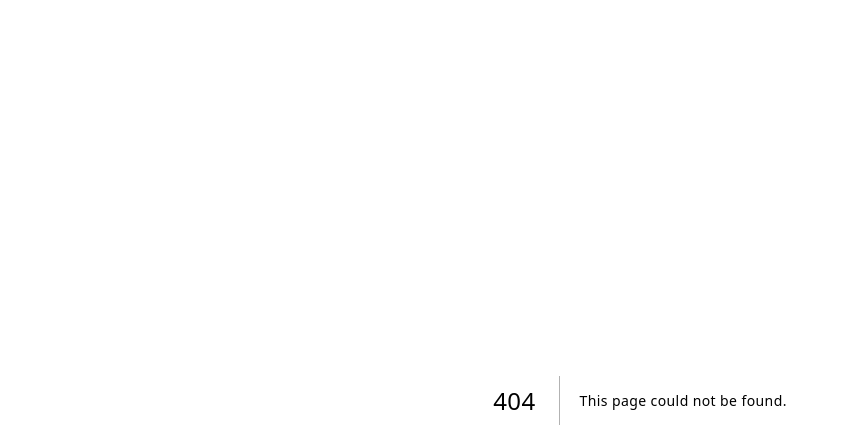
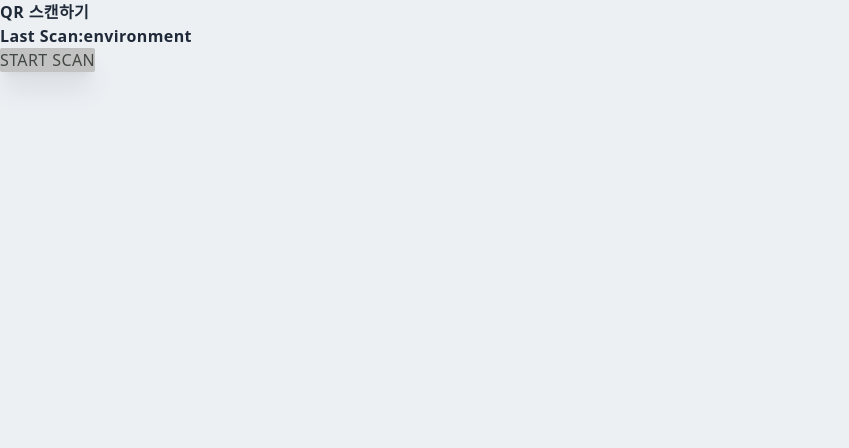
Before and after one commit to Stay-Mate/Stay-mate-client, a Next.js app: page /qrscan in a window 1280 px wide. Before the commit this address had no page. Shown: the top 448 px of the page, without its empty margins (0-849 px from the left). Built offline with nearby package versions, Linux system fonts and the light colour scheme.

Commit message:
FEAT : QR 카메라 추가

```diff
--- a/components/NavBar/index.tsx
+++ b/components/NavBar/index.tsx
@@ -38,6 +38,9 @@ const NavBar = () => {
         <ul className="hidden md:flex justify-between m-auto text-sm uppercase">
           <li className="mr-2 hover:text-[#B2A4FF] cursor-pointer">
             <Link href="/main">홈</Link>
+          </li>
+          <li className="mr-2 hover:text-[#B2A4FF] cursor-pointer">
+            <Link href="/qrscan">입소 인증하기</Link>
           </li>
           {isAdmin === "1" && isLoggedIn ? (
             <li className="mr-2 hover:text-[#B2A4FF] cursor-pointer">
@@ -100,6 +103,9 @@ const NavBar = () => {
               <li className="mr-2 hover:text-[#B2A4FF] cursor-pointer mb-4">
                 <Link href="/main">홈</Link>
               </li>
+              <li className="mr-2 hover:text-[#B2A4FF] cursor-pointer mb-4">
+                <Link href="/qrscan">입소 인증하기</Link>
+              </li>
               {isAdmin === "1" && isLoggedIn ? (
                 <li className="mr-2 hover:text-[#B2A4FF] cursor-pointer mb-4">
                   <Link href="/allenter">전체 입소현황</Link>
--- /dev/null
+++ b/components/Qrscan/index.tsx
@@ -0,0 +1,53 @@
+import React, { useState } from "react";
+import { QrReader } from "react-qr-reader";
+
+export const Qrscan = () => {
+  const [selected, setSelected] = useState<string>("environment");
+  const [startScan, setStartScan] = useState<boolean>(false);
+  const [loadingScan, setLoadingScan] = useState<boolean>(false);
+  const [data, setData] = useState<string>("");
+
+  return (
+    <div>
+      <h3>QR 스캔하기</h3>
+      <h4>
+        Last Scan:
+        {selected}
+      </h4>
+
+      <button
+        onClick={() => {
+          setStartScan(!startScan);
+        }}
+      >
+        {startScan ? "Stop Scan" : "Start Scan"}
+      </button>
+
+      {startScan && (
+        <>
+          <select onChange={(e) => setSelected(e.target.value)}>
+            <option value={"environment"}>Back Camera</option>
+            <option value={"user"}>Front Camera</option>
+          </select>
+          <QrReader
+            scanDelay={1000}
+            constraints={{ facingMode: selected }} // chooseDeviceId={()=>selected}
+            onResult={(result, error) => {
+              if (result) {
+                setData(result?.getText());
+                console.log(`loaded >>>`, result);
+                setStartScan(false);
+                setLoadingScan(false);
+              }
+              if (!!error) {
+                console.log(error);
+              }
+            }}
+            className="w-[400px] h-[400px]"
+          />
+          {data}
+        </>
+      )}
+    </div>
+  );
+};
--- a/package.json
+++ b/package.json
@@ -22,6 +22,8 @@
     "react-dom": "18.2.0",
     "react-hook-form": "^7.43.9",
     "react-icons": "^4.10.1",
+    "react-qr-reader": "^3.0.0-beta-1",
+    "react-qr-scanner": "^1.0.0-alpha.11",
     "react-router-dom": "^6.11.2",
     "typescript": "5.0.3"
   },
--- /dev/null
+++ b/pages/qrscan.tsx
@@ -0,0 +1,12 @@
+import React from "react";
+import { Qrscan } from "@/components/Qrscan";
+
+const qrscan = () => {
+  return (
+    <div>
+      <Qrscan />
+    </div>
+  );
+};
+
+export default qrscan;
```
Also changed, not shown: 1 other file (tests, documents, lock files or other folders).
